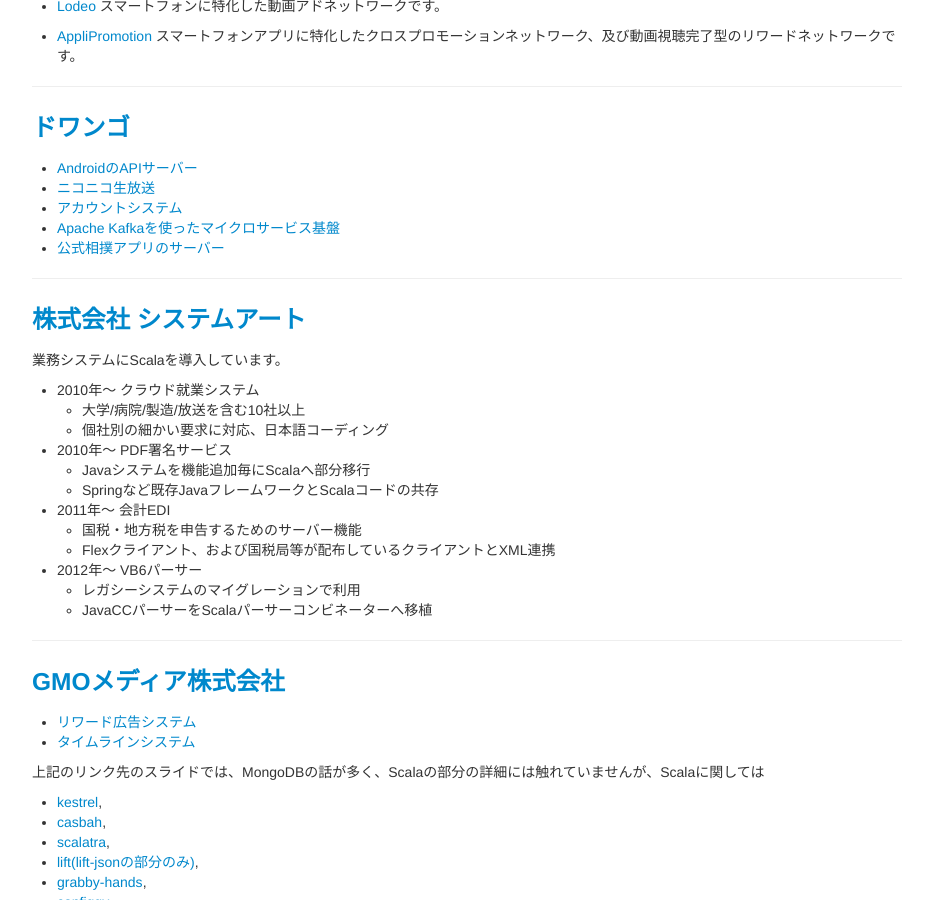
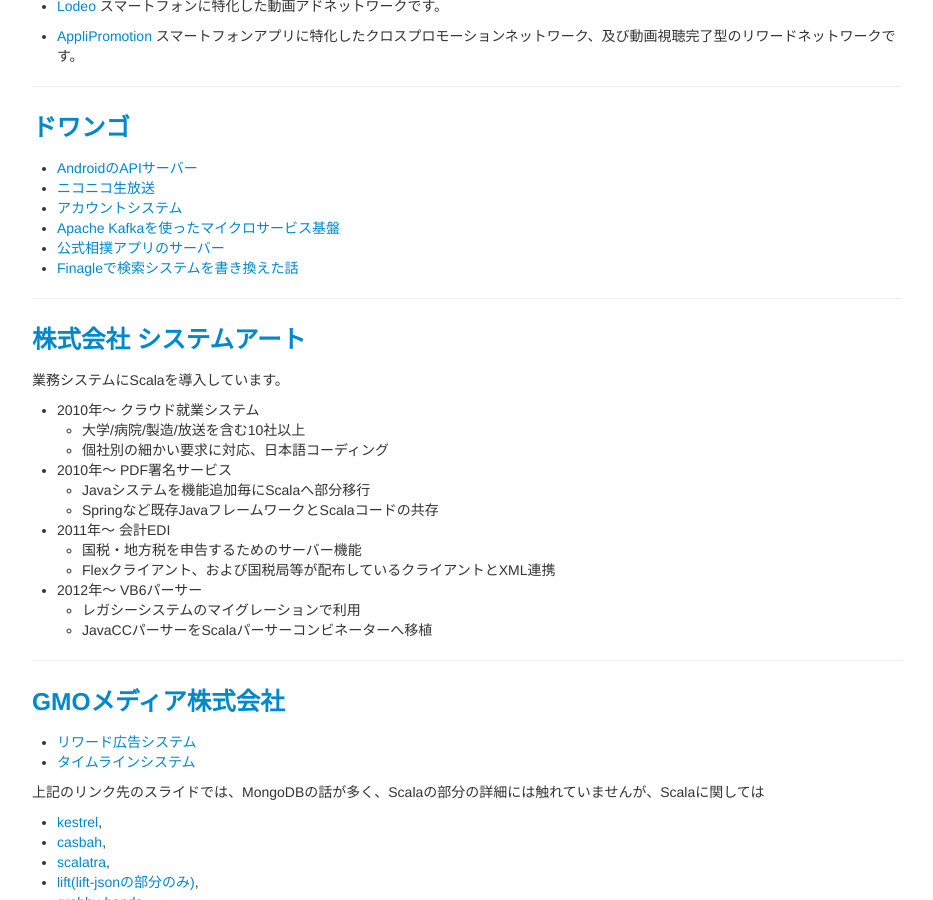
Before and after one commit to scalajp/scalajp, a Jekyll site: the page built from scala-cases-in-japan.md, in a window 1280 px wide and 900 px high, scrolled down 730 px. Shown: the whole window, without its empty margins (323-1256 px from the left). Built offline with Jekyll 4.4.1, drawn with Linux system fonts in a browser that asks for light colours; nearby versions of some CDN libraries; Markdown is read by kramdown in place of the engine named in the settings; comment, search, counter and statistics services are not loaded.

Commit message:
ドワンゴの事例追加

```diff
--- a/scala-cases-in-japan.md
+++ b/scala-cases-in-japan.md
@@ -53,6 +53,7 @@
 * [アカウントシステム](http://www.slideshare.net/hexx/scalamatsuri-2016-scala)
 * [Apache Kafkaを使ったマイクロサービス基盤](http://xuwei-k.github.io/slides/kafka-matsuri/#1)
 * [公式相撲アプリのサーバー](https://speakerdeck.com/tlync/guo-ji-to-scala-japans-national-sport-and-scala)
+* [Finagleで検索システムを書き換えた話](https://speakerdeck.com/iwag/rewrite-in-finagle)
 
 ----
 ### [株式会社 システムアート](http://www.sysart.jp/)
```
